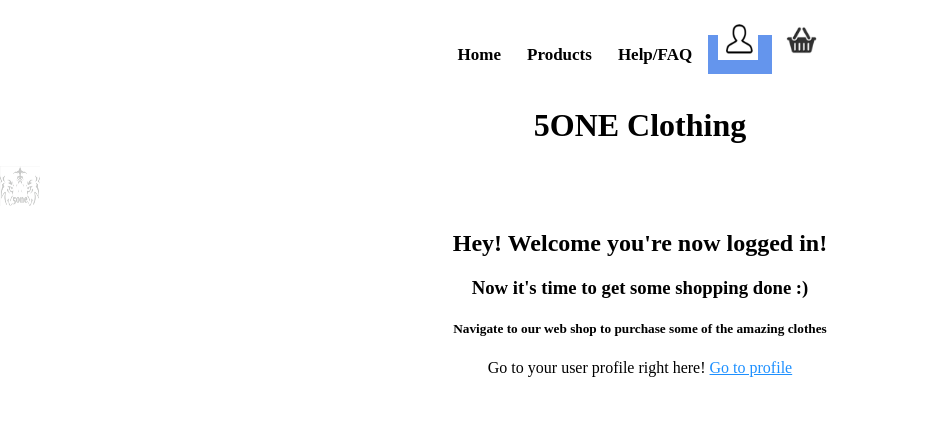
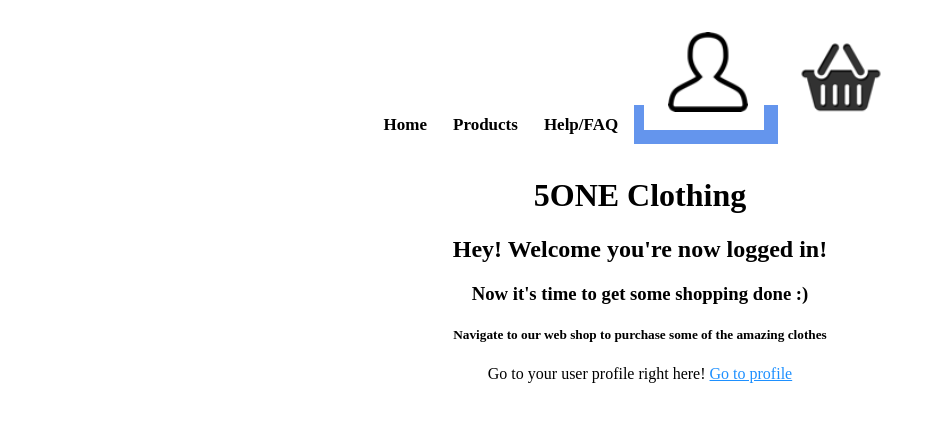
Before and after one commit to phil2200/studiegruppe-projekt, a plain HTML site: page User/loggedin.html in a window 1280 px wide. Shown: the whole page, without its empty margins (0-944 px from the left). Drawn offline with Linux system fonts and the light colour scheme.

Commit message:
fuck logo

```diff
--- a/User/flotheds.css
+++ b/User/flotheds.css
@@ -93,11 +93,6 @@ body {
     margin: auto;
 }
 
-#loggedInLogo {
-    width: 100%;
-    height: 100%;
-    margin: auto;
-}
 /* Add a blue text color to links */
 a {
     color: dodgerblue;
@@ -144,8 +139,3 @@ h1{
     background-color: cornflowerblue;
     color: white;
 }
-/* ændrer størrelsen på ikonerne i navbaren */
-img {
-    height: 40px;
-    width: 40px;
-}
--- a/User/loggedin.html
+++ b/User/loggedin.html
@@ -22,10 +22,6 @@
 
 <h1> 5ONE Clothing</h1>
 
-<div id="loggedInLogo">
-    <img src="5ONElogo.png" alt="5One logo" >
-    </div>
-
 <h2> Hey! Welcome you're now logged in!</h2>
 
 <h3> Now it's time to get some shopping done :) </h3>
```
